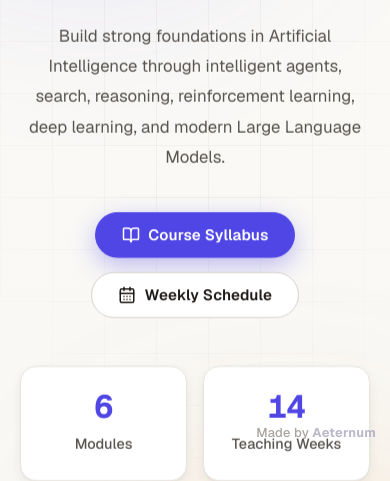
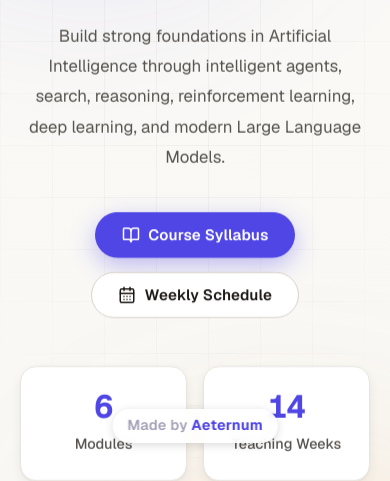
Before and after one commit to aswanth1997-crea/wrk, a plain HTML site: page index.html in a window 390 px wide. Shown: the part 391-872 px from the top of the page. Drawn offline with Linux system fonts and the light colour scheme; no server answers.

Commit message:
Make watermark prominent, center on mobile only

```diff
--- a/assets/css/styles.css
+++ b/assets/css/styles.css
@@ -1781,18 +1781,32 @@ ul {
   bottom: 10px;
   right: 14px;
   z-index: 9999;
-  font-size: 0.8rem;
-  color: var(--color-muted);
-  opacity: 0.75;
+  font-size: 0.9rem;
+  color: var(--color-night-body);
+  opacity: 1;
   pointer-events: none;
   user-select: none;
-  font-weight: 500;
+  font-weight: 600;
   letter-spacing: 0.02em;
+  padding: 0.35rem 0.9rem;
+  border-radius: 999px;
+  background: rgba(255, 255, 255, 0.85);
+  -webkit-backdrop-filter: blur(6px);
+  backdrop-filter: blur(6px);
+  box-shadow: 0 2px 10px rgba(0, 0, 0, 0.15);
 }
 
 .watermark strong {
-  color: var(--color-night-body);
+  color: var(--color-brand, #4f46e5);
   font-weight: 700;
+}
+
+@media (max-width: 768px) {
+  .watermark {
+    left: 50%;
+    right: auto;
+    transform: translateX(-50%);
+  }
 }
 
 .back-top {
```
